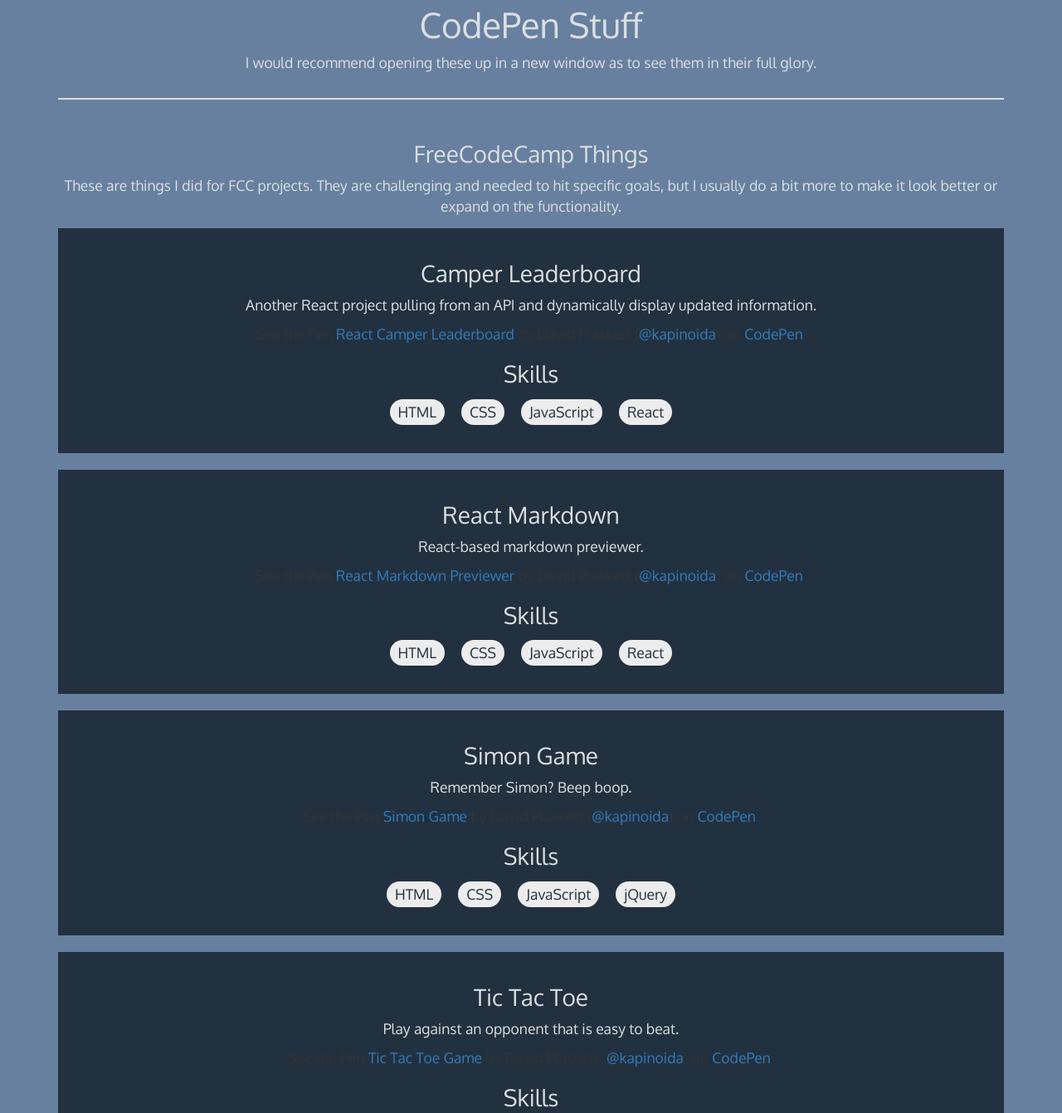
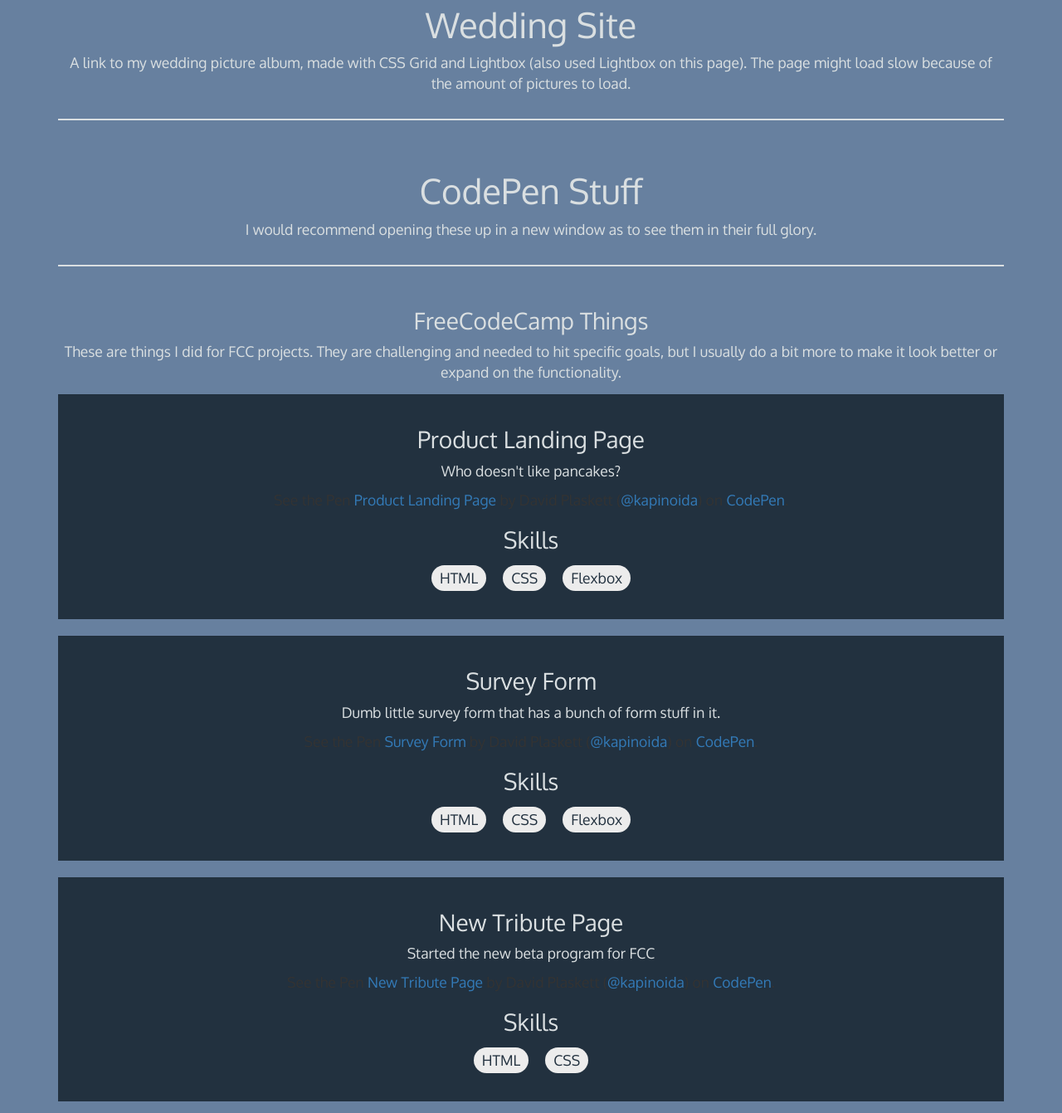
Before and after one commit to Kapinoida/dcplaskett.com, a plain HTML site: page pages/portfolio.html in a window 1280 px wide. Shown: the part 840-2181 px from the top of the page at 83% size. Drawn offline with nearby package versions, Linux system fonts and the light colour scheme; a script that the page names is missing.

Commit message:
Updated portfolio and wedding stuff

```diff
--- a/css/main.css
+++ b/css/main.css
@@ -128,6 +128,10 @@
 /********** END MAIN PAGE **********/
 
 /********** PORTFOLIO PAGE **********/
+.wedding-link:hover, wedding-link:focus {
+  text-decoration: none;
+}
+
 .well {
   background-color: #22313F;
   border-radius: 0em;
--- a/pages/portfolio.html
+++ b/pages/portfolio.html
@@ -103,6 +103,14 @@
     <div class="text-center blue-background top-border">
       <div class="container">
         <h2 class="white-text top-header">
+          <a class="white-text wedding-link" href="wedding.html">Wedding Site</a>
+        </h2>
+        <p class="white-text">
+          A link to my wedding picture album, made with CSS Grid and Lightbox (also used Lightbox on this page). The page might load slow because of the amount of pictures to load.
+        </p>
+
+        <hr class="portfolio-hr">
+        <h2 class="white-text top-header">
           CodePen Stuff
         </h2>
         <p class="white-text">
@@ -123,13 +131,49 @@
 
           <div class="well">
             <h3 class="white-text">
+              Product Landing Page
+            </h3>
+            <p class="white-text">
+              Who doesn't like pancakes?
+            </p>
+            <p data-height="500" data-theme-id="dark" data-slug-hash="VyWqrZ" data-default-tab="result" data-user="kapinoida" data-embed-version="2" data-pen-title="Product Landing Page" data-preview="true" class="codepen">See the Pen <a href="https://codepen.io/kapinoida/pen/VyWqrZ/">Product Landing Page</a> by David Plaskett (<a href="https://codepen.io/kapinoida">@kapinoida</a>) on <a href="https://codepen.io">CodePen</a>.</p>
+            <h3 class="white-text">Skills</h3>
+            <p class="white-text"><span class="skills">HTML</span><span class="skills">CSS</span><span class="skills">Flexbox</span></p>
+          </div>
+
+          <div class="well">
+            <h3 class="white-text">
+              Survey Form
+            </h3>
+            <p class="white-text">
+              Dumb little survey form that has a bunch of form stuff in it.
+            </p>
+            <p data-height="500" data-theme-id="dark" data-slug-hash="QagBpw" data-default-tab="result" data-user="kapinoida" data-embed-version="2" data-pen-title="Survey Form" data-preview="true" class="codepen">See the Pen <a href="https://codepen.io/kapinoida/pen/QagBpw/">Survey Form</a> by David Plaskett (<a href="https://codepen.io/kapinoida">@kapinoida</a>) on <a href="https://codepen.io">CodePen</a>.</p>
+            <h3 class="white-text">Skills</h3>
+            <p class="white-text"><span class="skills">HTML</span><span class="skills">CSS</span><span class="skills">Flexbox</span></p>
+          </div>
+
+          <div class="well">
+            <h3 class="white-text">
+              New Tribute Page
+            </h3>
+            <p class="white-text">
+              Started the new beta program for FCC
+            </p>
+            <p data-height="500" data-theme-id="dark" data-slug-hash="XVgmrp" data-default-tab="result" data-user="kapinoida" data-embed-version="2" data-pen-title="New Tribute Page" data-preview="true" class="codepen">See the Pen <a href="https://codepen.io/kapinoida/pen/XVgmrp/">New Tribute Page</a> by David Plaskett (<a href="https://codepen.io/kapinoida">@kapinoida</a>) on <a href="https://codepen.io">CodePen</a>.</p>
+            <h3 class="white-text">Skills</h3>
+            <p class="white-text"><span class="skills">HTML</span><span class="skills">CSS</span></p>
+          </div>
+
+
+          <div class="well">
+            <h3 class="white-text">
               Camper Leaderboard
             </h3>
             <p class="white-text">
               Another React project pulling from an API and dynamically display updated information.
             </p>
             <p data-height="500" data-theme-id="dark" data-slug-hash="yoEyyp" data-default-tab="result" data-user="kapinoida" data-embed-version="2" data-pen-title="React Camper Leaderboard" data-preview="true" class="codepen">See the Pen <a href="https://codepen.io/kapinoida/pen/yoEyyp/">React Camper Leaderboard</a> by David Plaskett (<a href="https://codepen.io/kapinoida">@kapinoida</a>) on <a href="https://codepen.io">CodePen</a>.</p>
-<script async src="https://production-assets.codepen.io/assets/embed/ei.js"></script>
             <h3 class="white-text">Skills</h3>
             <p class="white-text"><span class="skills">HTML</span><span class="skills">CSS</span><span class="skills">JavaScript</span><span class="skills">React</span></p>
           </div>
```
Also changed, not shown: pages/wedding.html (+0 -1 lines).
